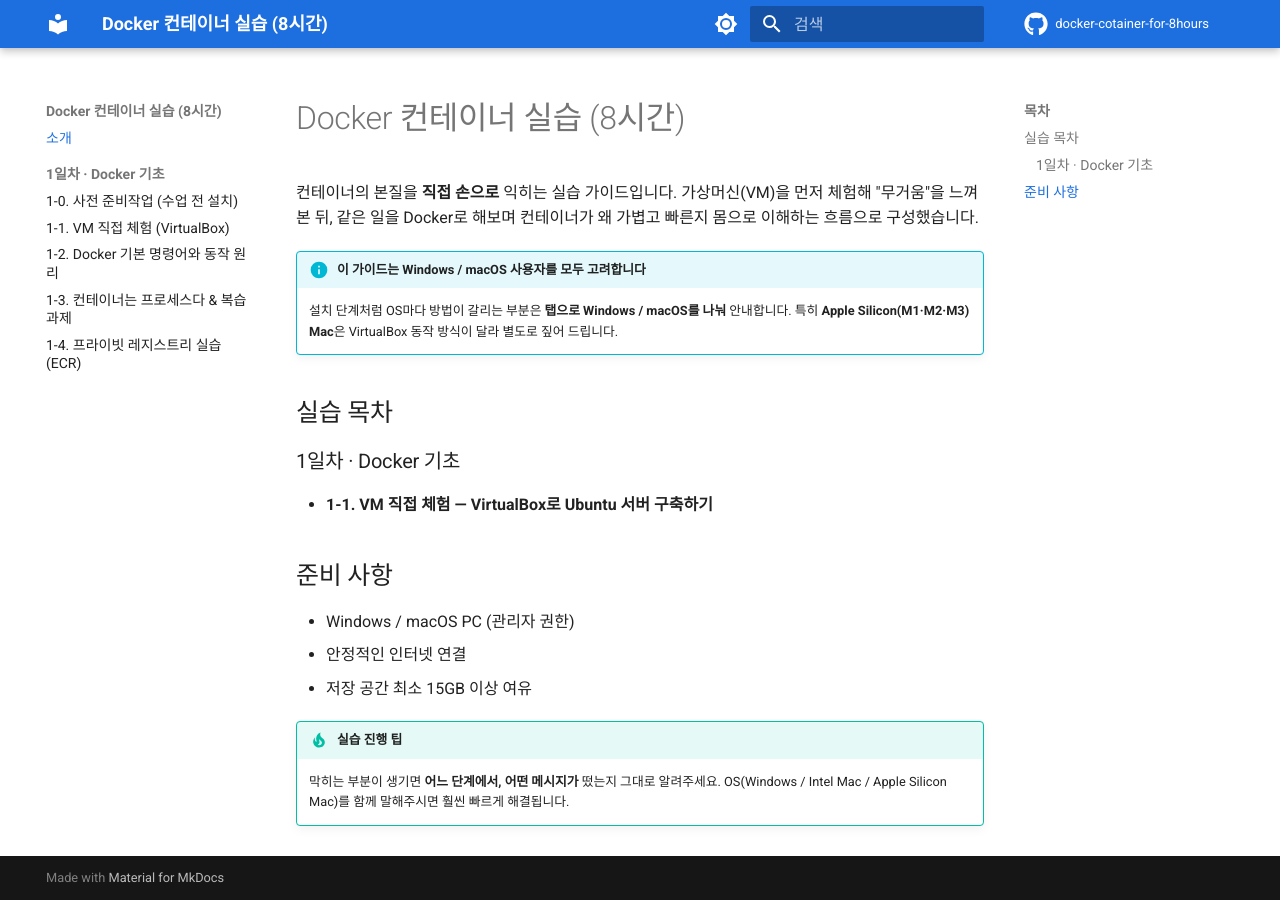
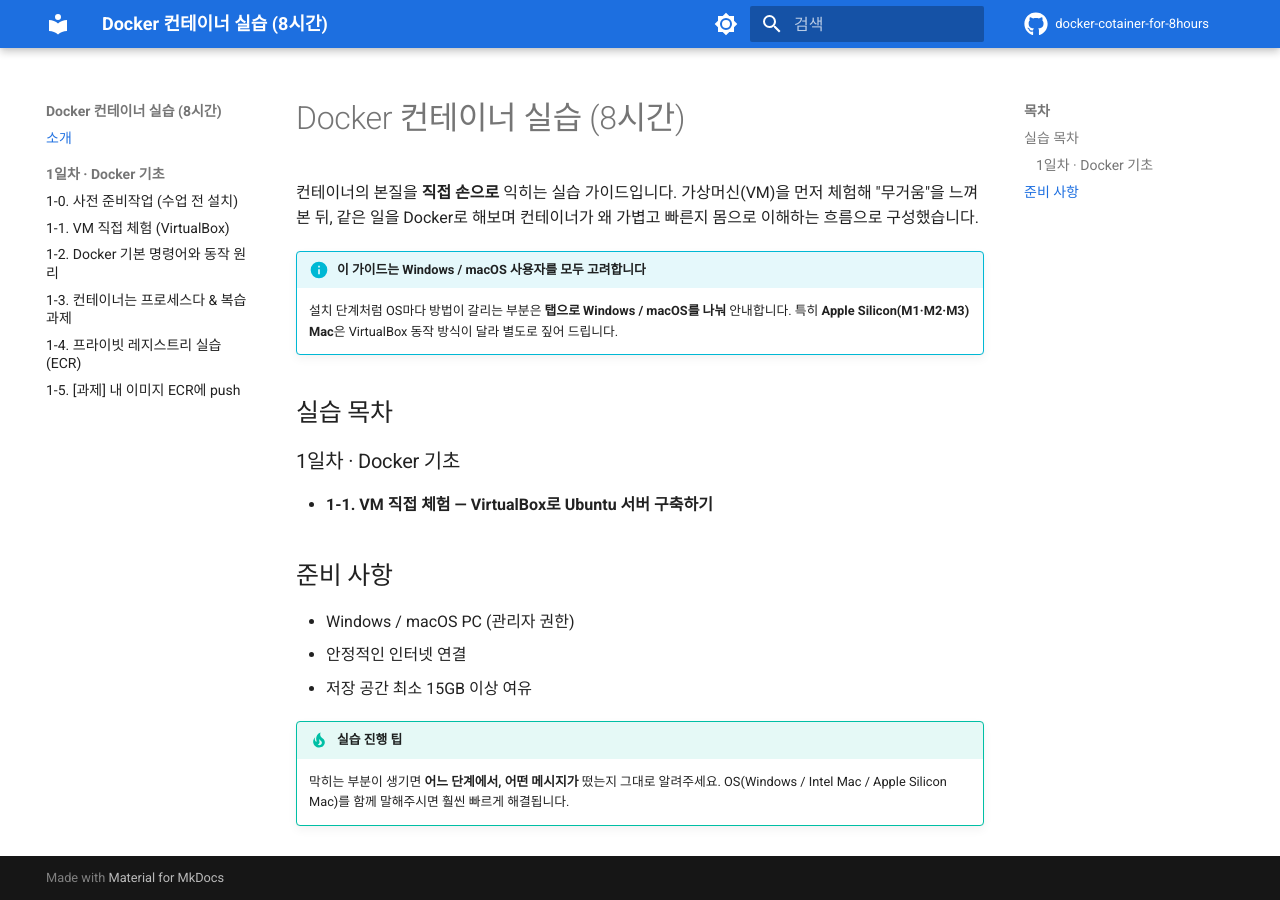
Before and after one commit to skilleat-labs/docker-cotainer-for-8hours, an MkDocs documentation site: the page built from docs/index.md, in a window 1280 px wide. Built offline with MkDocs 1.6.1 and Material for MkDocs 9.7.7, drawn with Linux system fonts in a browser that asks for light colours; comment, search, counter and statistics services are not loaded.

Commit message:
Reveal 1-5
Co-Authored-By: Claude Opus 4.8 <noreply@anthropic.com>

```diff
--- a/mkdocs.yml
+++ b/mkdocs.yml
@@ -71,7 +71,6 @@ plugins:
 # 숨김(draft) 목록 — 여기 있는 파일은 배포 사이트에서 제외(학생 접근 시 404).
 # 로컬 `mkdocs serve` 에서는 미리보기 가능. 공개하려면: 아래 목록에서 해당 줄 삭제 + nav 주석 해제 후 재배포.
 draft_docs: |
-  day1/05-ecr-push-challenge.md
   day1/06-dockerfile.md
   day1/07-multistage.md
   day1/08-volume.md
@@ -85,8 +84,8 @@ nav:
       - "1-2. Docker 기본 명령어와 동작 원리": day1/02-container.md
       - "1-3. 컨테이너는 프로세스다 & 복습 과제": day1/03-container-practice.md
       - "1-4. 프라이빗 레지스트리 실습 (ECR)": day1/04-ecr-registry.md
+      - "1-5. [과제] 내 이미지 ECR에 push": day1/05-ecr-push-challenge.md
       # ── 아래는 현재 '숨김' 상태. 공개할 때 주석(#) 해제 + 위 draft_docs에서 같은 파일 삭제 ──
-      # - "1-5. [과제] 내 이미지 ECR에 push": day1/05-ecr-push-challenge.md
       # - "1-6. Dockerfile로 나만의 이미지 만들기": day1/06-dockerfile.md
       # - "1-7. 멀티스테이지 빌드": day1/07-multistage.md
       # - "1-8. Docker 볼륨 — 데이터 지키기": day1/08-volume.md
```
Also changed, not shown: 1 other file.
